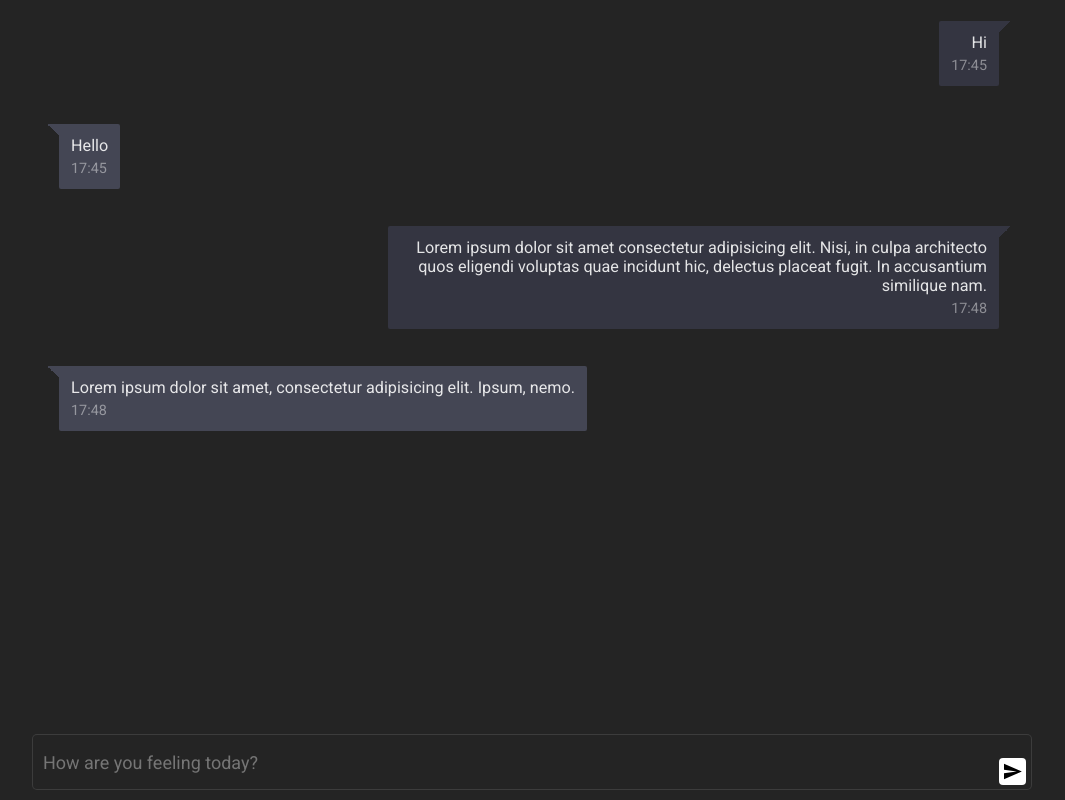
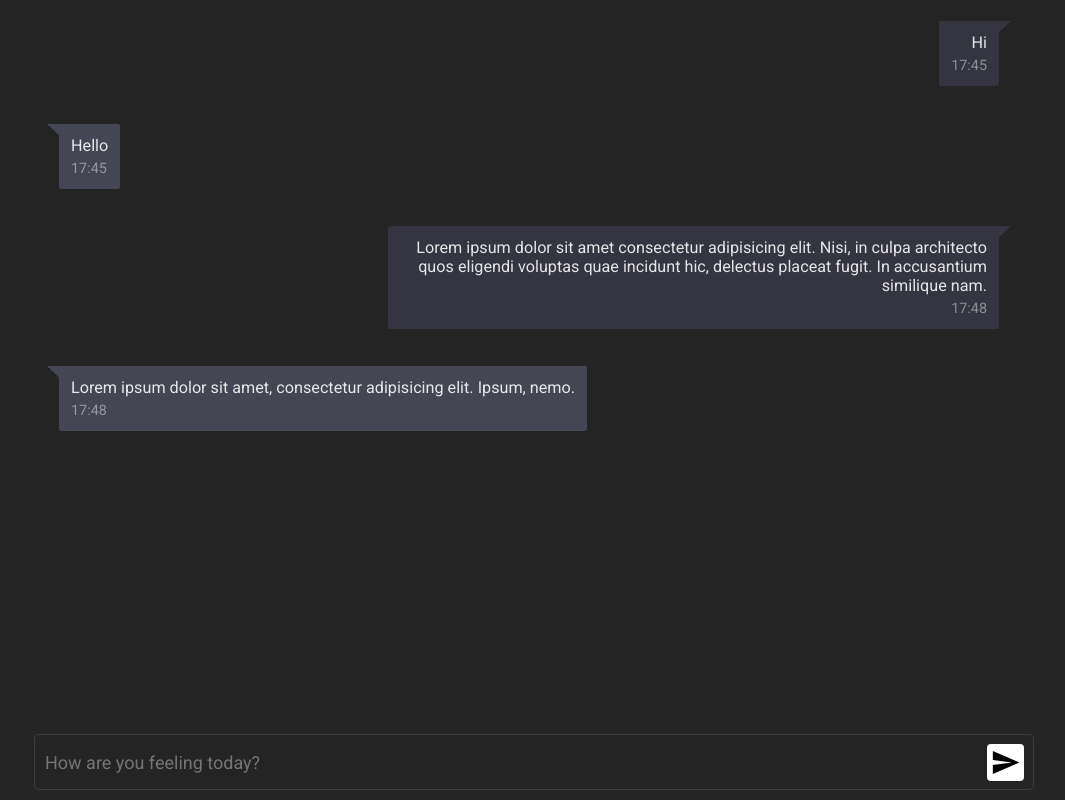
Before and after one commit to ChinmayBarik214/MedGPT, a React (Vite) app in the folder test-world/: page / in a window 1280 px wide. Shown: the whole page, without its empty margins (111-1176 px from the left). Built offline with nearby package versions, Linux system fonts and the light colour scheme.

Commit message:
Finished button

```diff
--- a/test-world/src/InputBox.css
+++ b/test-world/src/InputBox.css
@@ -42,10 +42,12 @@
     border: 0.1px solid var(--color-input-border);
 }
 .send-btn {
+    width: 37px !important;
+    height: 37px !important;
     cursor: pointer;
     background-color: var(--color-send-btn-bg);
-    margin-left: -32.9px;
-    margin-top: 2.2px;
+    margin-left: -47px;
+    margin-bottom: 16px;
     border-radius: 4px;
     padding: 3.3px;
     z-index: 1;
```
